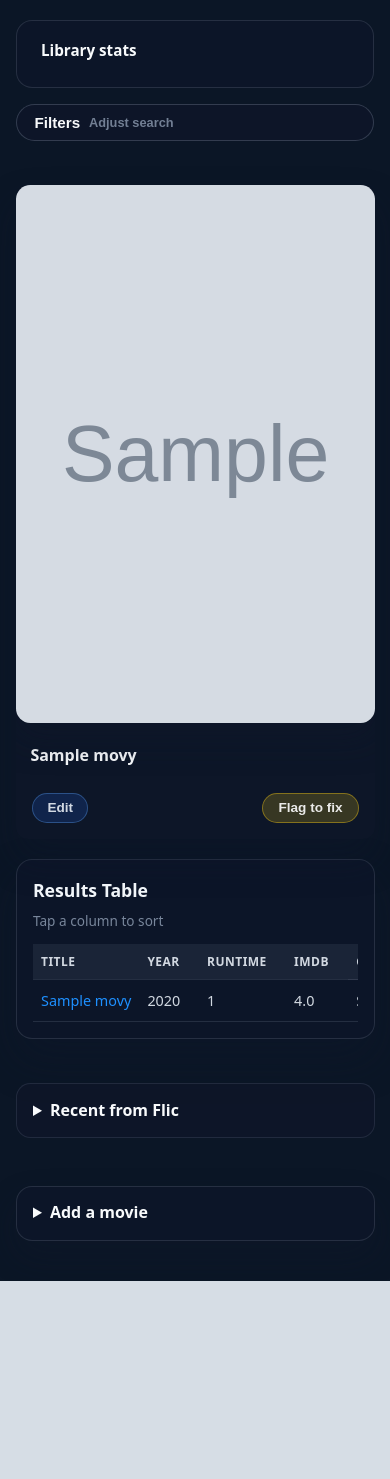
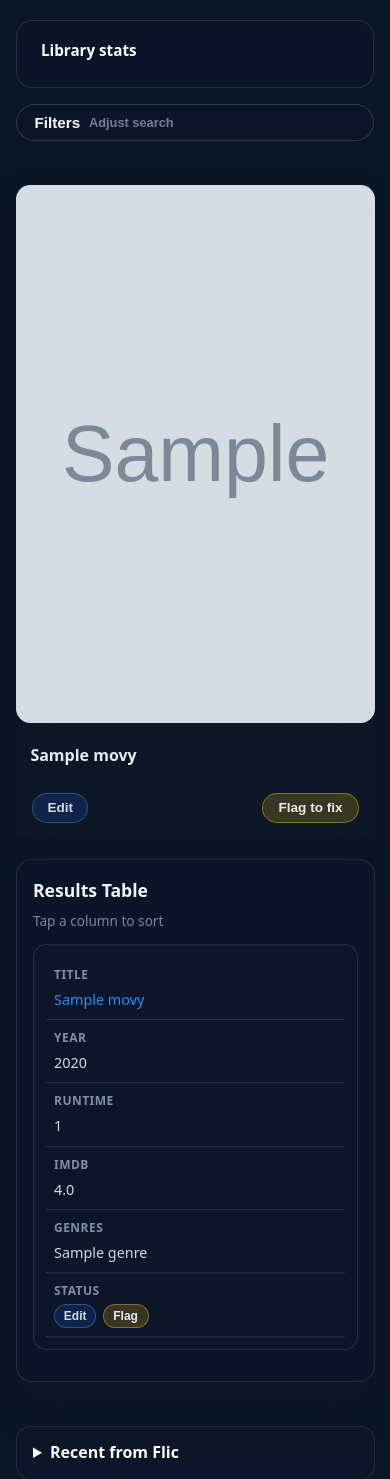
Before and after one commit to cmsjade5000/Vault966R2, a FastAPI app: page /ui/movies in a window 390 px wide. Shown: the part 859-2338 px from the top of the page. Before the commit the page ends 2140 px from the top, so only its background shows below. Run offline with FastAPI, Linux system fonts and the light colour scheme; tables that the repository leaves empty hold one stand-in row (values such as "Sample post"); grey boxes marked "Sample" are stand-in pictures.

Commit message:
Make movies results table responsive on mobile

```diff
--- a/static/css/movies.css
+++ b/static/css/movies.css
@@ -1188,9 +1188,52 @@
     gap: 0.4rem;
   }
 
+  .data-table,
+  .data-table thead,
+  .data-table tbody {
+    display: block;
+  }
+
+  .data-table thead {
+    position: absolute;
+    width: 1px;
+    height: 1px;
+    margin: -1px;
+    padding: 0;
+    overflow: hidden;
+    clip: rect(0 0 0 0);
+    clip-path: inset(50%);
+    border: 0;
+  }
+
+  .data-table tbody tr {
+    display: block;
+    background: rgba(15, 23, 42, 0.6);
+    border: 1px solid rgba(148, 163, 184, 0.18);
+    border-radius: 0.85rem;
+    padding: 0.75rem;
+    margin-bottom: 0.9rem;
+    box-shadow: 0 10px 18px rgba(15, 23, 42, 0.25);
+  }
+
   .data-table th,
   .data-table td {
     padding: 0.5rem;
+    white-space: normal;
+  }
+
+  .data-table td {
+    display: grid;
+    gap: 0.25rem;
+  }
+
+  .data-table td::before {
+    content: attr(data-label);
+    font-size: 0.75rem;
+    font-weight: 600;
+    letter-spacing: 0.04em;
+    text-transform: uppercase;
+    color: rgba(148, 163, 184, 0.85);
   }
 }
 
```
